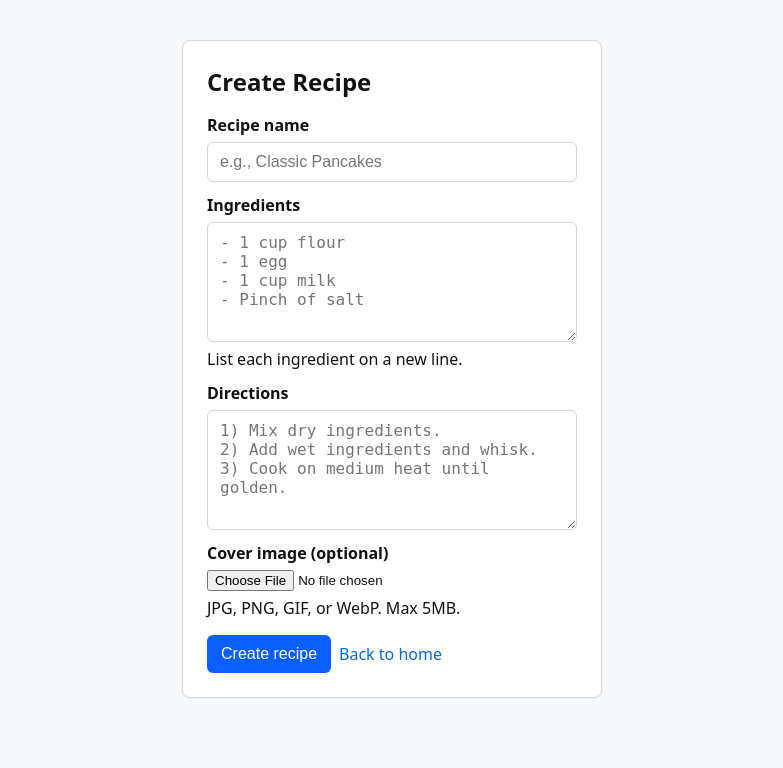
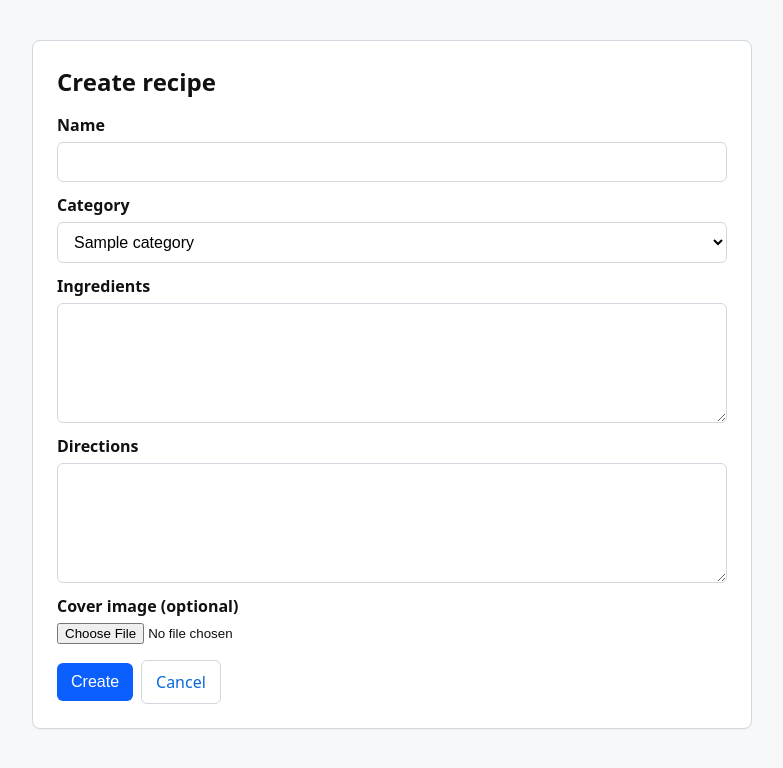
Before and after one commit to FenixHongell/UniAssigment-FoodRecipeApp, a Flask app: template templates/createRecipe.html in a window 1280 px wide. Shown: the top 768 px of the page, without its empty margins (248-1031 px from the left). Run offline with Flask 3, Linux system fonts and the light colour scheme; the template is opened without the code that fills it: most values are stand-ins (such as "Sample title", 1, 10 or a date in 2020).

Commit message:
Introduce categories and improve recipe management and validation
- Added `categories` table to the database schema with predefined categories initialized via `init.sql`.
- Updated `recipes` table to include `category_id` with a foreign key relationship to `categories`.
- Enhanced recipe creation and editing forms (`createRecipe.html`, `editRecipe.html`) to allow category selection.
- Implemented category filtering in the `recipes.html` search functionality and backend query logic.
- Added category display as pills in recipe cards and individual recipe pages.
- Refactored and centralized recipe input validation logic in `helpers.py` for better maintainability.
- Updated CSS for new category UI elements (pills, dropdowns) and refined layout styles.
- Improved error handling during recipe creation and editing for invalid categories.

```diff
--- a/app.py
+++ b/app.py
@@ -3,13 +3,11 @@ import secrets
 from flask import Flask, render_template, request, redirect, session, abort, make_response
 
 from formatting import format_timestamp
-from helpers import execute_cmd, run_query, get_avg_rating, validate_credentials
+from helpers import execute_cmd, run_query, get_avg_rating, validate_credentials, validate_input_recipe
 
 app = Flask(__name__)
 
-# The things we do to not use javascript on the frontend smh, anyway this registers the function for use in templates
 app.jinja_env.globals["format_timestamp"] = format_timestamp
-# This is terrible practice, but this is a simple UNI project and I dont want to start using ENV variables. Might change later.
 app.config['SECRET_KEY'] = '8c6976e5b5410415bde908bd4dee15dfb167a9c873fc4bb8a81f6f2ab448a918'
 
 app.config.update(
@@ -19,7 +17,6 @@ app.config.update(
     PERMANENT_SESSION_LIFETIME=60 * 60 * 24 * 7
 )
 
-# Length constraints
 MIN_USERNAME_LEN = 4
 MAX_USERNAME_LEN = 32
 MIN_PASSWORD_LEN = 8
@@ -34,7 +31,6 @@ MIN_DIRECTIONS_LEN = 10
 MAX_DIRECTIONS_LEN = 10000
 
 
-# Helper functions for authentication
 def require_login():
     if "user_id" not in session:
         print("redirecting to login")
@@ -84,14 +80,18 @@ def create_account():
 
         if not username or not password:
             return render_template("createAccount.html", error="Username and password are required")
-        elif len(username) < MIN_USERNAME_LEN:
-            return render_template("createAccount.html", error=f"Username must be at least {MIN_USERNAME_LEN} characters long")
-        elif len(password) < MIN_PASSWORD_LEN:
-            return render_template("createAccount.html", error=f"Password must be at least {MIN_PASSWORD_LEN} characters long")
-        elif len(username) > MAX_USERNAME_LEN:
-            return render_template("createAccount.html", error=f"Username must be at most {MAX_USERNAME_LEN} characters long")
-        elif len(password) > MAX_PASSWORD_LEN:
-            return render_template("createAccount.html", error=f"Password must be at most {MAX_PASSWORD_LEN} characters long")
+        if len(username) < MIN_USERNAME_LEN:
+            return render_template("createAccount.html",
+                                   error=f"Username must be at least {MIN_USERNAME_LEN} characters long")
+        if len(password) < MIN_PASSWORD_LEN:
+            return render_template("createAccount.html",
+                                   error=f"Password must be at least {MIN_PASSWORD_LEN} characters long")
+        if len(username) > MAX_USERNAME_LEN:
+            return render_template("createAccount.html",
+                                   error=f"Username must be at most {MAX_USERNAME_LEN} characters long")
+        if len(password) > MAX_PASSWORD_LEN:
+            return render_template("createAccount.html",
+                                   error=f"Password must be at most {MAX_PASSWORD_LEN} characters long")
 
         existing_user = run_query("SELECT id, username, password FROM users WHERE username = ?", [username])
 
@@ -145,14 +145,26 @@ def create_recipe():
         ingredients = request.form.get('ingredients')
         directions = request.form.get('directions')
 
-        # Save image if exists
+        try:
+            category_id = int(request.form.get('category_id') or 0)
+        except (TypeError, ValueError):
+            category_id = 0
+        cat_exists = run_query("SELECT id FROM categories WHERE id = ? LIMIT 1", [category_id])
+        if not cat_exists:
+            return render_template("createRecipe.html",
+                                   error="Invalid category selected",
+                                   categories=run_query("SELECT id, name FROM categories ORDER BY name"),
+                                   selected_category_id=None)
+
         file = request.files.get('cover')
         image_bytes = None
         mime_type = None
         if file and file.filename:
             data = file.read()
             if len(data) > 5 * 1024 * 1024:
-                return render_template("createRecipe.html", error="Image too large (max 5MB)")
+                return render_template("createRecipe.html", error="Image too large (max 5MB)",
+                                       categories=run_query("SELECT id, name FROM categories ORDER BY name"),
+                                       selected_category_id=category_id)
             header = data[:12]
             if header.startswith(b"\xff\xd8\xff"):
                 mime_type = "image/jpeg"
@@ -164,26 +176,25 @@ def create_recipe():
                 mime_type = "image/webp"
             else:
                 return render_template("createRecipe.html",
-                                       error="Unsupported image format. Use JPG, PNG, GIF, or WebP.")
+                                       error="Unsupported image format. Use JPG, PNG, GIF, or WebP.",
+                                       categories=run_query("SELECT id, name FROM categories ORDER BY name"),
+                                       selected_category_id=category_id)
             image_bytes = data
 
-        if not name or len(name.strip()) < MIN_RECIPE_NAME_LEN:
-            return render_template("createRecipe.html", error=f"Recipe name is required to be over {MIN_RECIPE_NAME_LEN} characters")
-        if not ingredients or len(ingredients.strip()) < MIN_INGREDIENTS_LEN:
-            return render_template("createRecipe.html", error=f"Ingredients are required to be over {MIN_INGREDIENTS_LEN} characters")
-        if not directions or len(directions.strip()) < MIN_DIRECTIONS_LEN:
-            return render_template("createRecipe.html", error=f"Directions are required to be over {MIN_DIRECTIONS_LEN} characters")
+        has_issue, error_message = validate_input_recipe(name, ingredients, directions, MIN_RECIPE_NAME_LEN,
+                                                         MAX_RECIPE_NAME_LEN, MIN_INGREDIENTS_LEN, MAX_INGREDIENTS_LEN,
+                                                         MIN_DIRECTIONS_LEN, MAX_DIRECTIONS_LEN)
 
-        # Upper length validations for recipe fields
-        if len(name) > MAX_RECIPE_NAME_LEN:
-            return render_template("createRecipe.html", error=f"Recipe name must be at most {MAX_RECIPE_NAME_LEN} characters")
-        if len(ingredients) > MAX_INGREDIENTS_LEN:
-            return render_template("createRecipe.html", error=f"Ingredients must be at most {MAX_INGREDIENTS_LEN} characters")
-        if len(directions) > MAX_DIRECTIONS_LEN:
-            return render_template("createRecipe.html", error=f"Directions must be at most {MAX_DIRECTIONS_LEN} characters")
+        if has_issue:
+            return render_template("createRecipe.html",
+                                   error=error_message,
+                                   categories=run_query("SELECT id, name FROM categories ORDER BY name"),
+                                   selected_category_id=category_id)
 
-        cur = execute_cmd("INSERT INTO recipes (name, ingredients, directions, user_id) VALUES (?, ?, ?, ?)",
-                          [name, ingredients, directions, session["user_id"]])
+        cur = execute_cmd(
+            "INSERT INTO recipes (name, ingredients, directions, user_id, category_id) VALUES (?, ?, ?, ?, ?)",
+            [name, ingredients, directions, session["user_id"], category_id]
+        )
         recipe_id = cur.lastrowid
 
         if image_bytes is not None:
@@ -192,25 +203,43 @@ def create_recipe():
 
         return redirect("/")
 
-    return render_template("createRecipe.html")
+    cats = run_query("SELECT id, name FROM categories ORDER BY name")
+    return render_template("createRecipe.html", categories=cats, selected_category_id=None)
 
 
 @app.route("/recipes")
 def recipes():
     require_login()
     q = request.args.get("q", "", type=str)
-    # Search functionality
+    cat_id = request.args.get("cat", "", type=str)
+
+    params = []
+    where_clauses = []
     if q:
         pattern = f"%{q}%"
-        rec = run_query(
-            "SELECT id, name, ingredients, directions, user_id FROM recipes WHERE name LIKE ? OR ingredients LIKE ? OR directions LIKE ? ORDER BY id DESC",
-            [pattern, pattern, pattern])
-    else:
-        rec = run_query("SELECT id, name, ingredients, directions, user_id FROM recipes ORDER BY id DESC")
+        where_clauses.append("(r.name LIKE ? OR r.ingredients LIKE ? OR r.directions LIKE ?)")
+        params.extend([pattern, pattern, pattern])
+    if cat_id and cat_id.isdigit():
+        where_clauses.append("r.category_id = ?")
+        params.append(int(cat_id))
+
+    where_sql = f"WHERE {' AND '.join(where_clauses)}" if where_clauses else ""
+    rec = run_query(
+        f"""
+        SELECT r.id, r.name, r.ingredients, r.directions, r.user_id, r.category_id, c.name AS category_name
+        FROM recipes r
+        JOIN categories c ON c.id = r.category_id
+        {where_sql}
+        ORDER BY r.id DESC
+        """,
+        params
+    )
 
     ratings = {r[0]: get_avg_rating(r[0]) for r in rec}
+    cats = run_query("SELECT id, name FROM categories ORDER BY name")
 
-    return render_template("recipes.html", recipes=rec, q=q, ratings=ratings)
+    return render_template("recipes.html", recipes=rec, q=q, ratings=ratings,
+                           categories=cats, selected_cat_id=(int(cat_id) if str(cat_id).isdigit() else None))
 
 
 @app.route("/recipes/delete", methods=["POST"])
@@ -266,45 +295,46 @@ def edit_recipe(recipe_id: int):
         name = request.form.get("name", "").strip()
         ingredients = request.form.get("ingredients", "").strip()
         directions = request.form.get("directions", "").strip()
+        try:
+            category_id = int(request.form.get('category_id') or 0)
+        except (TypeError, ValueError):
+            category_id = 0
 
-        if not name:
-            return render_template("editRecipe.html", error="Recipe name is required",
-                                   recipe=(recipe_id, name, ingredients, directions))
-        if not ingredients:
-            return render_template("editRecipe.html", error="Ingredients are required",
-                                   recipe=(recipe_id, name, ingredients, directions))
-        if not directions:
-            return render_template("editRecipe.html", error="Directions are required",
-                                   recipe=(recipe_id, name, ingredients, directions))
+        has_issue, error_message = validate_input_recipe(name, ingredients, directions, MIN_RECIPE_NAME_LEN,
+                                                         MAX_RECIPE_NAME_LEN, MIN_INGREDIENTS_LEN, MAX_INGREDIENTS_LEN,
+                                                         MIN_DIRECTIONS_LEN, MAX_DIRECTIONS_LEN)
 
-        # Upper length validations for recipe fields
-        if len(name) > MAX_RECIPE_NAME_LEN:
+        if has_issue:
             return render_template("editRecipe.html",
-                                   error=f"Recipe name must be at most {MAX_RECIPE_NAME_LEN} characters",
-                                   recipe=(recipe_id, name, ingredients, directions))
-        if len(ingredients) > MAX_INGREDIENTS_LEN:
-            return render_template("editRecipe.html",
-                                   error=f"Ingredients must be at most {MAX_INGREDIENTS_LEN} characters",
-                                   recipe=(recipe_id, name, ingredients, directions))
-        if len(directions) > MAX_DIRECTIONS_LEN:
-            return render_template("editRecipe.html",
-                                   error=f"Directions must be at most {MAX_DIRECTIONS_LEN} characters",
-                                   recipe=(recipe_id, name, ingredients, directions))
+                                   error=error_message,
+                                   recipe=(recipe_id, name, ingredients, directions, category_id),
+                                   categories=run_query("SELECT id, name FROM categories ORDER BY name"),
+                                   selected_category_id=category_id)
 
-        cur = execute_cmd("UPDATE recipes SET name = ?, ingredients = ?, directions = ? WHERE id = ? AND user_id = ?",
-                          [name, ingredients, directions, recipe_id, user_id])
+        cat_exists = run_query("SELECT id FROM categories WHERE id = ? LIMIT 1", [category_id])
+        if not cat_exists:
+            return render_template("editRecipe.html", error="Invalid category selected",
+                                   recipe=(recipe_id, name, ingredients, directions, category_id),
+                                   categories=run_query("SELECT id, name FROM categories ORDER BY name"),
+                                   selected_category_id=category_id)
+
+        cur = execute_cmd(
+            "UPDATE recipes SET name = ?, ingredients = ?, directions = ?, category_id = ? WHERE id = ? AND user_id = ?",
+            [name, ingredients, directions, category_id, recipe_id, user_id])
         if cur.rowcount == 0:
             abort(404)
 
         return redirect("/account")
 
-    result = run_query("SELECT id, name, ingredients, directions FROM recipes WHERE id = ? AND user_id = ?",
-                       [recipe_id, user_id])
+    result = run_query(
+        "SELECT id, name, ingredients, directions, category_id FROM recipes WHERE id = ? AND user_id = ?",
+        [recipe_id, user_id])
 
     if len(result) == 0:
         abort(404)
 
-    return render_template("editRecipe.html", recipe=result[0])
+    cats = run_query("SELECT id, name FROM categories ORDER BY name")
+    return render_template("editRecipe.html", recipe=result[0], categories=cats, selected_category_id=result[0][4])
 
 
 @app.route("/rate", methods=["POST"])
@@ -321,7 +351,6 @@ def rate():
     if rating < 1 or rating > 5:
         abort(400)
 
-    # Validation so that you can't rate your own recipes
     author_check = run_query("SELECT user_id FROM recipes WHERE id = ? LIMIT 1", [recipe_id])
     if author_check and author_check[0] and author_check[0][0] == session["user_id"]:
         abort(403)
@@ -357,9 +386,12 @@ def recipe(recipe_id: int):
                r.directions,
                r.user_id                                                      AS author_id,
                u.username                                                     AS author_name,
-               EXISTS(SELECT 1 FROM recipe_images i WHERE i.recipe_id = r.id) AS has_image
+               EXISTS(SELECT 1 FROM recipe_images i WHERE i.recipe_id = r.id) AS has_image,
+               r.category_id,
+               c.name                                                         AS category_name
         FROM recipes r
                  JOIN users u ON u.id = r.user_id
+                 JOIN categories c ON c.id = r.category_id
         WHERE r.id = ?
         """,
         [recipe_id]
@@ -387,6 +419,7 @@ def recipe(recipe_id: int):
     recipe_tuple = result[0]
     author_id = recipe_tuple[4]
     author_name = recipe_tuple[5]
+    category_name = recipe_tuple[8]
     return render_template("recipe.html",
                            recipe=recipe_tuple,
                            avg_rating=rating[0],
@@ -394,7 +427,8 @@ def recipe(recipe_id: int):
                            user_rating=user_rating,
                            comments=comments,
                            author_id=author_id,
-                           author_name=author_name)
+                           author_name=author_name,
+                           category_name=category_name)
 
 
 @app.route("/comment", methods=["POST"])
@@ -441,7 +475,6 @@ def recipe_cover(recipe_id: int):
     data: bytes = row[0][0]
     ctype = row[0][1] or "application/octet-stream"
 
-    # Fallback if mime_type missing
     if ctype == "application/octet-stream":
         if data.startswith(b"\xff\xd8\xff"):
             ctype = "image/jpeg"
--- a/static/css/base.css
+++ b/static/css/base.css
@@ -142,3 +142,26 @@ textarea {
     background: var(--border);
     margin: 20px 0;
 }
+
+/* Category UI */
+select {
+    padding: 10px 12px;
+    border: 1px solid var(--border);
+    border-radius: 6px;
+    font-size: 1rem;
+    background: #fff;
+}
+
+.pill {
+    display: inline-block;
+    padding: 4px 8px;
+    border-radius: 999px;
+    background: var(--pill-bg);
+    color: var(--pill-text);
+    border: 1px solid var(--pill-border);
+    font-size: 0.85rem;
+}
+
+.category-pill {
+    margin: 6px 0 8px;
+}
--- a/templates/createRecipe.html
+++ b/templates/createRecipe.html
@@ -2,67 +2,51 @@
 <html lang="en">
 <head>
     <meta charset="UTF-8">
-    <title>Create Recipe</title>
+    <title>Create recipe</title>
     <meta name="viewport" content="width=device-width, initial-scale=1">
     <link rel="stylesheet" href="../static/css/base.css">
-    <link rel="stylesheet" href="../static/css/recipe-form.css">
 </head>
 <body>
-    <main class="card" role="main" aria-labelledby="create-recipe-title">
-        <h1 id="create-recipe-title">Create Recipe</h1>
+<main class="card">
+    <h1>Create recipe</h1>
 
-        {% if error %}
-        <div class="error" role="alert" aria-live="polite">
-            {{ error }}
-        </div>
-        {% endif %}
+    {% if error %}<div class="error">{{ error }}</div>{% endif %}
 
     <form action="/create_recipe" method="post" enctype="multipart/form-data" novalidate>
         <input type="hidden" name="csrf_token" value="{{ session.csrf_token }}">
+
         <div class="field">
-                <label for="name">Recipe name</label>
-                <input
-                    id="name"
-                    name="name"
-                    type="text"
-                    required
-                    placeholder="e.g., Classic Pancakes"
-                />
+            <label for="name">Name</label>
+            <input id="name" name="name" type="text" required>
+        </div>
+
+        <div class="field">
+            <label for="category_id">Category</label>
+            <select id="category_id" name="category_id" required>
+                {% for c in categories %}
+                    <option value="{{ c[0] }}" {% if selected_category_id and selected_category_id == c[0] %}selected{% endif %}>{{ c[1] }}</option>
+                {% endfor %}
+            </select>
         </div>
 
         <div class="field">
             <label for="ingredients">Ingredients</label>
-                <textarea
-                    id="ingredients"
-                    name="ingredients"
-                    required
-                    placeholder="- 1 cup flour
-- 1 egg
-- 1 cup milk
-- Pinch of salt"></textarea>
-                <div class="hint">List each ingredient on a new line.</div>
+            <textarea id="ingredients" name="ingredients" required></textarea>
         </div>
 
         <div class="field">
             <label for="directions">Directions</label>
-                <textarea
-                    id="directions"
-                    name="directions"
-                    required
-                    placeholder="1) Mix dry ingredients.
-2) Add wet ingredients and whisk.
-3) Cook on medium heat until golden."></textarea>
+            <textarea id="directions" name="directions" required></textarea>
         </div>
 
         <div class="field">
             <label for="cover">Cover image (optional)</label>
             <input id="cover" name="cover" type="file" accept="image/*">
-                <div class="hint">JPG, PNG, GIF, or WebP. Max 5MB.</div>
         </div>
 
         <div class="actions">
-                <button type="submit">Create recipe</button>
-                <a href="/">Back to home</a>
+            <button type="submit" class="btn btn-primary">Create</button>
+            <a class="btn btn-outline" href="/">Cancel</a>
         </div>
     </form>
 </main>
```
Also changed, not shown: helpers.py (+32 -0 lines), init.sql (added, +17 -0 lines), schema.sql (+8 -1 lines), static/css/index.css (+20 -0 lines), templates/editRecipe.html (+23 -13 lines), templates/recipes.html (+7 -0 lines), 1 other file. Lines whose indentation alone changed are shown as unchanged.
